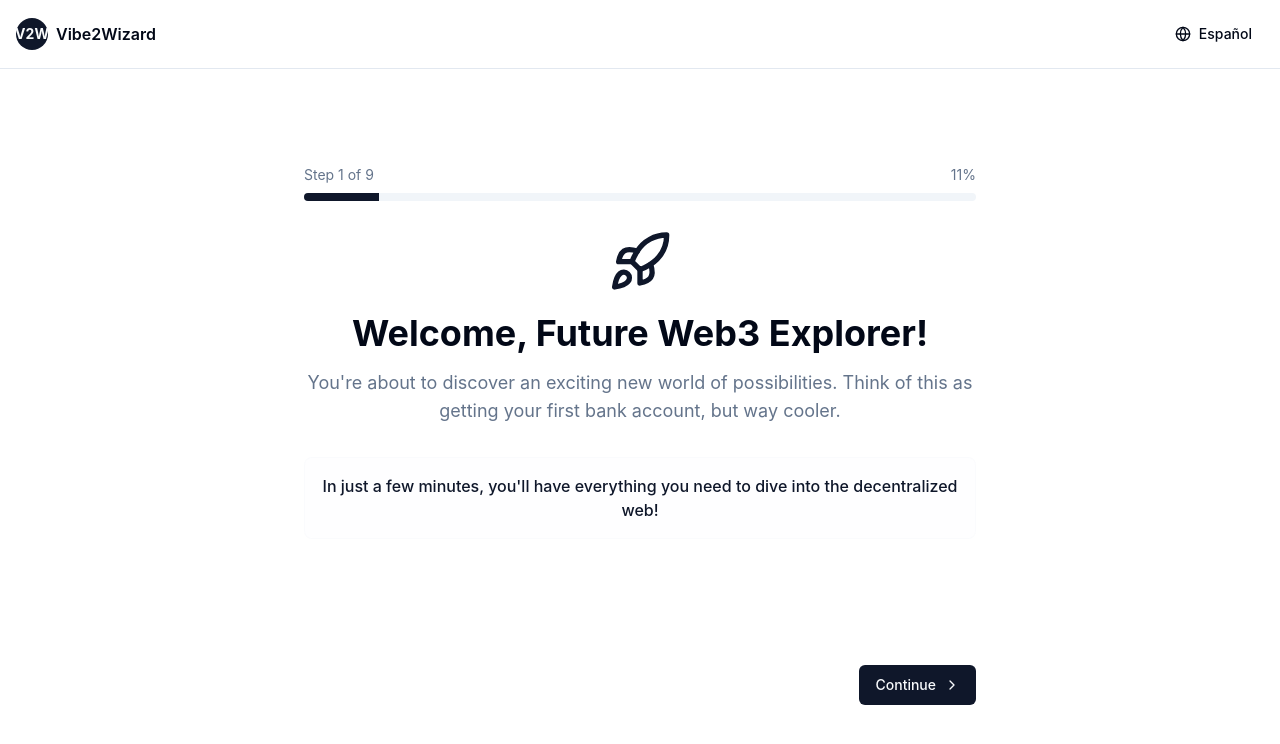
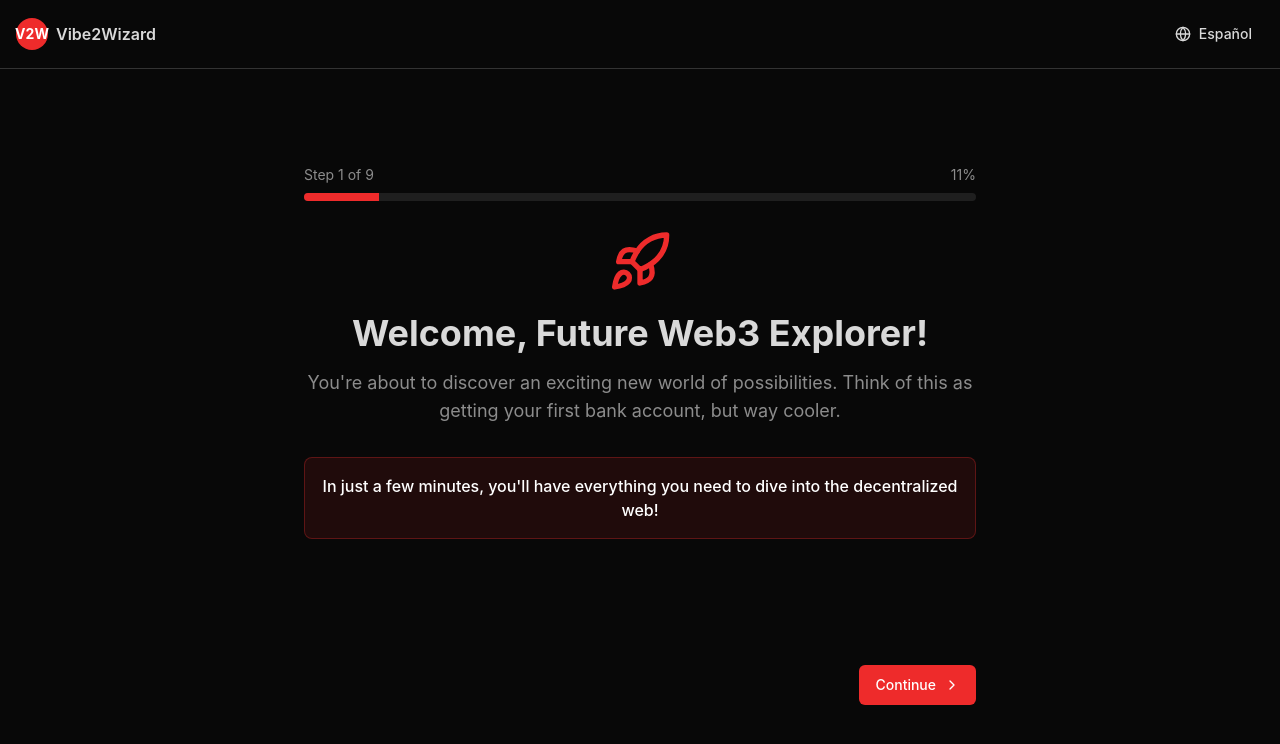
Before and after one commit to cjbaezilla/Avalanche-Build-Games-Hackathon-Monorepo, a Next.js app in the folder web_client_nextjs/: page /onboarding in a window 1280 px wide. Shown: the top 744 px of the page. Built offline with nearby package versions, Linux system fonts and the light colour scheme; no server answers; what @rainbow-me/rainbowkit, wagmi would draw is missing.

Commit message:
color scheme updated to match avax theme

```diff
--- /dev/null
+++ b/web_client_nextjs/src/pages/_document.tsx
@@ -0,0 +1,13 @@
+import { Html, Head, Main, NextScript } from 'next/document';
+
+export default function Document() {
+  return (
+    <Html lang="en" className="dark">
+      <Head />
+      <body className="bg-background">
+        <Main />
+        <NextScript />
+      </body>
+    </Html>
+  );
+}
--- a/web_client_nextjs/src/styles/globals.css
+++ b/web_client_nextjs/src/styles/globals.css
@@ -27,48 +27,48 @@
 
 @layer base {
   :root {
-    --background: 0 0% 100%;
-    --foreground: 222.2 84% 4.9%;
-    --card: 0 0% 100%;
-    --card-foreground: 222.2 84% 4.9%;
-    --popover: 0 0% 100%;
-    --popover-foreground: 222.2 84% 4.9%;
-    --primary: 222.2 47.4% 11.2%;
-    --primary-foreground: 210 40% 98%;
-    --secondary: 210 40% 96.1%;
-    --secondary-foreground: 222.2 47.4% 11.2%;
-    --muted: 210 40% 96.1%;
-    --muted-foreground: 215.4 16.3% 46.9%;
-    --accent: 210 40% 96.1%;
-    --accent-foreground: 222.2 47.4% 11.2%;
-    --destructive: 0 84.2% 60.2%;
-    --destructive-foreground: 210 40% 98%;
-    --border: 214.3 31.8% 91.4%;
-    --input: 214.3 31.8% 91.4%;
-    --ring: 222.2 84% 4.9%;
+    --background: 0 0% 3%;
+    --foreground: 0 0% 85%;
+    --card: 0 0% 5%;
+    --card-foreground: 0 0% 85%;
+    --popover: 0 0% 5%;
+    --popover-foreground: 0 0% 85%;
+    --primary: 0 85% 55%;
+    --primary-foreground: 0 0% 100%;
+    --secondary: 0 0% 15%;
+    --secondary-foreground: 0 0% 85%;
+    --muted: 0 0% 12%;
+    --muted-foreground: 0 0% 55%;
+    --accent: 0 85% 55%;
+    --accent-foreground: 0 0% 100%;
+    --destructive: 0 85% 50%;
+    --destructive-foreground: 0 0% 100%;
+    --border: 0 0% 20%;
+    --input: 0 0% 20%;
+    --ring: 0 85% 55%;
     --radius: 0.5rem;
   }
 
   .dark {
-    --background: 222.2 84% 4.9%;
-    --foreground: 210 40% 98%;
-    --card: 222.2 84% 4.9%;
-    --card-foreground: 210 40% 98%;
-    --popover: 222.2 84% 4.9%;
-    --popover-foreground: 210 40% 98%;
-    --primary: 210 40% 98%;
-    --primary-foreground: 222.2 47.4% 11.2%;
-    --secondary: 217.2 32.6% 17.5%;
-    --secondary-foreground: 210 40% 98%;
-    --muted: 217.2 32.6% 17.5%;
-    --muted-foreground: 215 20.2% 65.1%;
-    --accent: 217.2 32.6% 17.5%;
-    --accent-foreground: 210 40% 98%;
-    --destructive: 0 62.8% 30.6%;
-    --destructive-foreground: 210 40% 98%;
-    --border: 217.2 32.6% 17.5%;
-    --input: 217.2 32.6% 17.5%;
-    --ring: 212.7 26.8% 83.9%;
+    --background: 0 0% 3%;
+    --foreground: 0 0% 85%;
+    --card: 0 0% 5%;
+    --card-foreground: 0 0% 85%;
+    --popover: 0 0% 5%;
+    --popover-foreground: 0 0% 85%;
+    --primary: 0 85% 55%;
+    --primary-foreground: 0 0% 100%;
+    --secondary: 0 0% 15%;
+    --secondary-foreground: 0 0% 85%;
+    --muted: 0 0% 12%;
+    --muted-foreground: 0 0% 55%;
+    --accent: 0 85% 55%;
+    --accent-foreground: 0 0% 100%;
+    --destructive: 0 85% 50%;
+    --destructive-foreground: 0 0% 100%;
+    --border: 0 0% 20%;
+    --input: 0 0% 20%;
+    --ring: 0 85% 55%;
   }
 }
 
```
Also changed, not shown: 1 other file (tests, documents, lock files or other folders).
